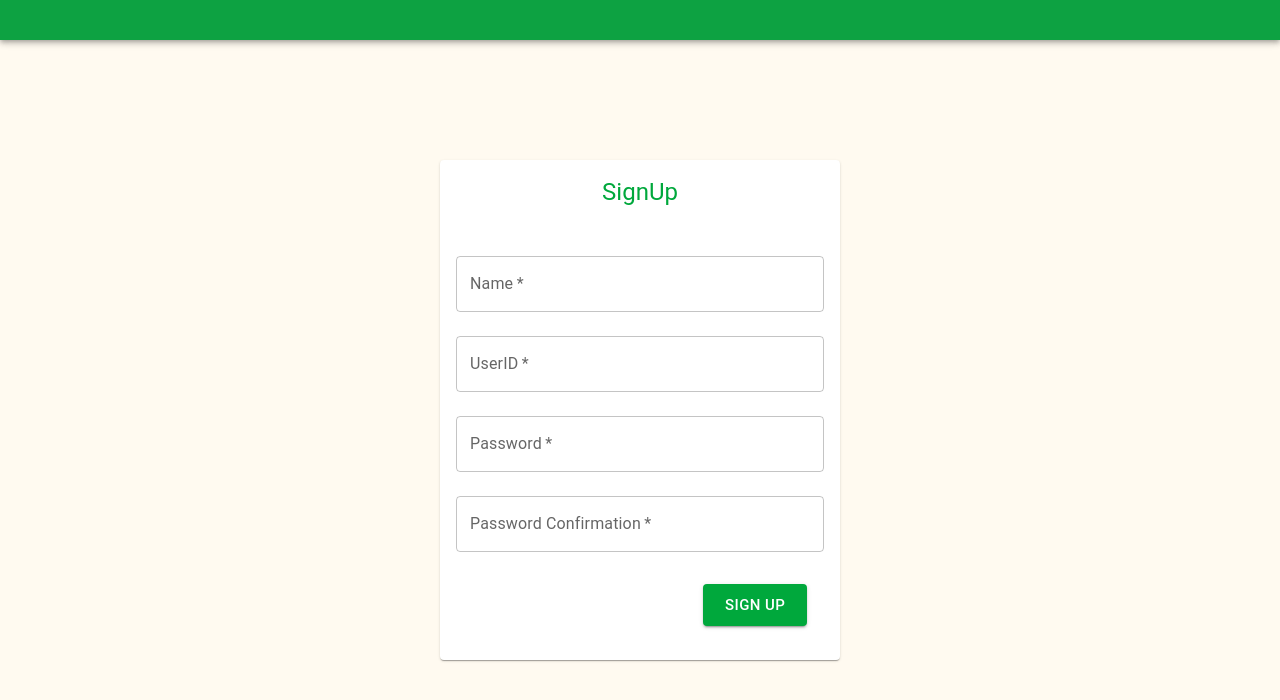
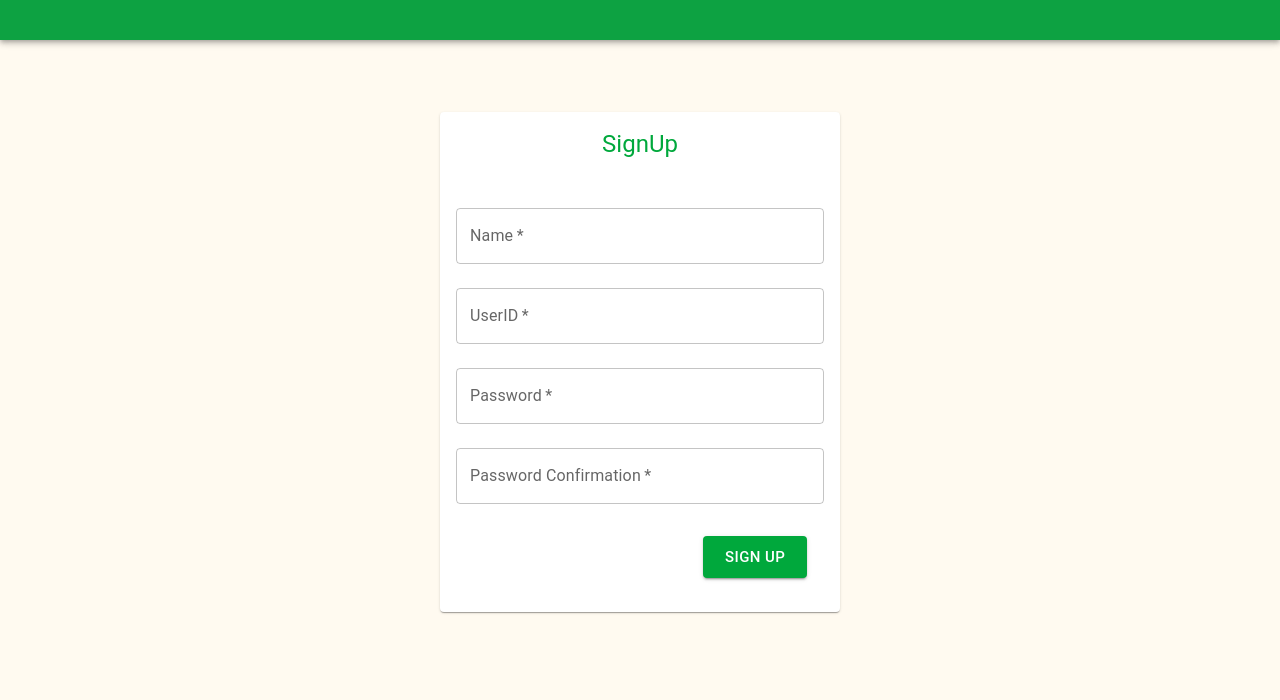
Before and after one commit to claustra01/OUNSE-frontend, a React (Create React App) app: page /signup in a window 1280 px wide. Shown: the top 700 px of the page. Built offline with nearby package versions, Linux system fonts and the light colour scheme; no server answers.

Commit message:
SignUpページスクロールバー削除

```diff
--- a/src/pages/SignUp/SignUp.tsx
+++ b/src/pages/SignUp/SignUp.tsx
@@ -66,7 +66,7 @@ function SignUp() {
         display="flex"
         alignItems="center"
         justifyContent="center"
-        padding={15}
+        padding={9}
       >
         <Card style={cardStyle}>
           <CardHeader
```
